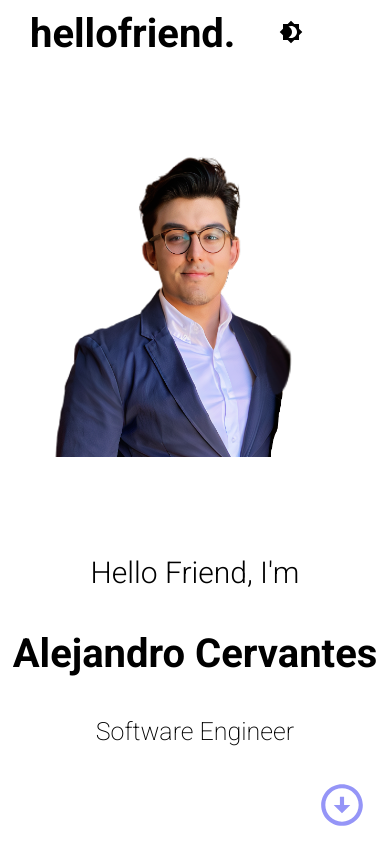
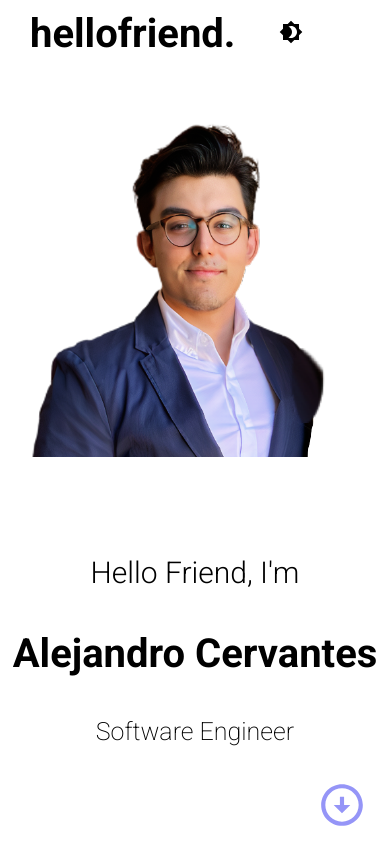
Before and after one commit to lifeofal/lifeofal, a React (Create React App) app: page / in a window 390 px wide. Built offline with nearby package versions, Linux system fonts and the light colour scheme.

Commit message:
fixed mobile support

```diff
--- a/src/components/contact/contact.scss
+++ b/src/components/contact/contact.scss
@@ -14,8 +14,11 @@
         flex-direction: column;
         align-items: center;
         justify-content: center;
+        background-image: var(--selectedGrad);
+        border-radius: 50%;
 
         img{
+
             height: 70%;
             @include mobile{
                height: 100%;
--- a/src/components/intro/intro.scss
+++ b/src/components/intro/intro.scss
@@ -4,7 +4,7 @@
 	background-color: var(--pColor);
 	display: flex;
 
-	@include mobile{
+	@include mobile {
 		flex-direction: column;
 		align-items: center;
 	}
@@ -12,10 +12,18 @@
 	.left {
 		flex: 0.5;
 		overflow: hidden;
+		display: flex;
+		align-items: center;
+		justify-content: center;
+		@include mobile {
+
+			align-items:baseline;
+
+		}
 		.imgContainer {
 			//margin-top: 10px;
-			width: 700px;
-			height: 700px;
+			width: 600px;
+			height: 600px;
 			transition: all 2s ease-out;
 			background-image: var(--selectedGrad);
 			border-radius: 50%;
@@ -23,19 +31,18 @@
 			align-items: flex-end;
 			justify-content: center;
 			float: right;
+			// margin-top: 50px;
 
-			@include mobile{
-
+			@include mobile {
 				align-items: flex-start;
 			}
 
 			img {
-				height: 100%;
+				scale: 1.25;
 
-				@include mobile{
-					height: 75%;
-					padding-left: 35px;
-
+				@include mobile {
+					padding-left: 50px;
+					scale: 1.2;
 				}
 			}
 			overflow: hidden;
@@ -44,8 +51,8 @@
 	.right {
 		flex: 0.5;
 		position: relative;
-        color: var(--sColor);
-        transition: all 2s ease;
+		color: var(--sColor);
+		transition: all 2s ease;
 		.wrapper {
 			width: 100%;
 			height: 100%;
@@ -54,13 +61,12 @@
 			flex-direction: column;
 			justify-content: center;
 
-			@include mobile{
+			@include mobile {
 				padding-left: 0;
 				align-items: center;
-
 			}
 			h1 {
-				@include mobile{
+				@include mobile {
 					font-size: 40px;
 					margin: 40px 0;
 				}
@@ -68,15 +74,14 @@
 				margin: 10px 0;
 			}
 			h2 {
-				@include mobile{
+				@include mobile {
 					font-size: 30px;
 					font-weight: 300;
-
 				}
 				font-size: 35px;
 			}
 			h3 {
-				@include mobile{
+				@include mobile {
 					font-size: 25px;
 					font-weight: 200;
 				}
--- a/src/components/testimonials/testimonials.scss
+++ b/src/components/testimonials/testimonials.scss
@@ -11,6 +11,7 @@
         font-size: 50px;
         @include mobile{
            font-size: 35px;
+           margin-top: 30px;
         }
     }
     .container{
@@ -21,13 +22,16 @@
         justify-content: center;
         @include mobile{
             flex-direction: column;
-            margin-top: 20px;
+            margin: 10px;
+
+
         }
 
         .card{
             width: 250px;
             height: 70%;
             border-radius: 10px;
+            background-color: var(--pColor);
             box-shadow: 0px 0px 15px -8px var(--sColor);
             transition: all 1s ease-out;
             display: flex;
@@ -35,9 +39,11 @@
             justify-content: space-around;
             padding: 20px;
             @include mobile{
-                height: 200px;
+                height: 220px;
                 box-shadow: none;
-                border: 1px solid white;
+                border: 1px solid var(--sColor);
+                margin: 20px 0;
+
             }
 
 
@@ -46,9 +52,11 @@
                 height: 75%;
                 margin: 0 30px;
                 @include mobile{
-                    width: 250px;
-                    height: 180px;
-                    margin: 10px 0;
+                    // width: 250px;
+                    // height: 180px;
+                    // margin: 10px 0;
+                    display: none;
+
                 }
             }
             &:hover{
@@ -92,7 +100,7 @@
                 padding: 10px;
                 border-radius: 10px;
                 transition: all 1s ease-out;
-                background-color: var(--selectedColor);
+                background-image: var(--selectedGrad);
                 color: var(--sColor);
                 @include mobile{
                     // margin: 10px 0;
@@ -100,14 +108,20 @@
                 }
             }
             .bottom{
+
                 display: flex;
                 align-items: center;
                 justify-content: center;
                 flex-direction: column;
                 transition: all 1s ease-out;
+                @include mobile{
+                    margin-top: 10px;
+                    height: 80px;
+                    overflow: hidden;
+                }
                 h3{
                     color: var(--sColor);
-                    margin-bottom: 5px;
+
                     transition: inherit;
                     @include mobile{
                         overflow: hidden;
@@ -120,10 +134,6 @@
                         overflow: hidden;
                     }
                 }
-                @include mobile{
-                    margin-top: 10px;
-                    overflow: hidden;
-                }
             }
 
 
--- a/src/components/topbar/topbar.scss
+++ b/src/components/topbar/topbar.scss
@@ -26,6 +26,10 @@
 				text-decoration: none;
 				color: inherit;
 				margin-right: 40px;
+				@include mobile{
+					padding-right: 30px;
+					margin-right: 10px;
+				}
 			}
 			.itemContainer {
 				display: flex;
--- a/src/components/work/Work.jsx
+++ b/src/components/work/Work.jsx
@@ -13,7 +13,10 @@ export default function Work() {
 
 	};
 	return (
+
 		<div className="work" id="work">
+
+			<h1>Work</h1>
 			<div
 				className="slider"
 				style={{ transform: `translateX(-${currentSlide * 100}vw)` }}
--- a/src/components/work/work.scss
+++ b/src/components/work/work.scss
@@ -7,6 +7,16 @@
 	justify-content: center;
     position: relative;
     overflow: hidden;
+
+    @include mobile{
+
+        h1{
+            position: absolute;
+            top: 20px;
+            color: var(--sColor);
+        }
+    }
+
 
     .arrow{
         font-size: 100px;
@@ -58,7 +68,7 @@
                 @include mobile{
                     width: 90%;
                     height: 200px;
-                    margin: 15px 0;
+                    margin: 10px 0;
 
                 }
 
--- a/src/global.scss
+++ b/src/global.scss
@@ -17,10 +17,9 @@ $selectedDarkGrad: linear-gradient( #a4dbff, #36a5f0);
 // $level3: #26A641;
 // $level4: #39D353;
 
-$width: 768px;
 
 @mixin mobile {
-    @media (max-width: #{$width}) {
+    @media (max-width: 768px) {
         @content
     }
 };
```
